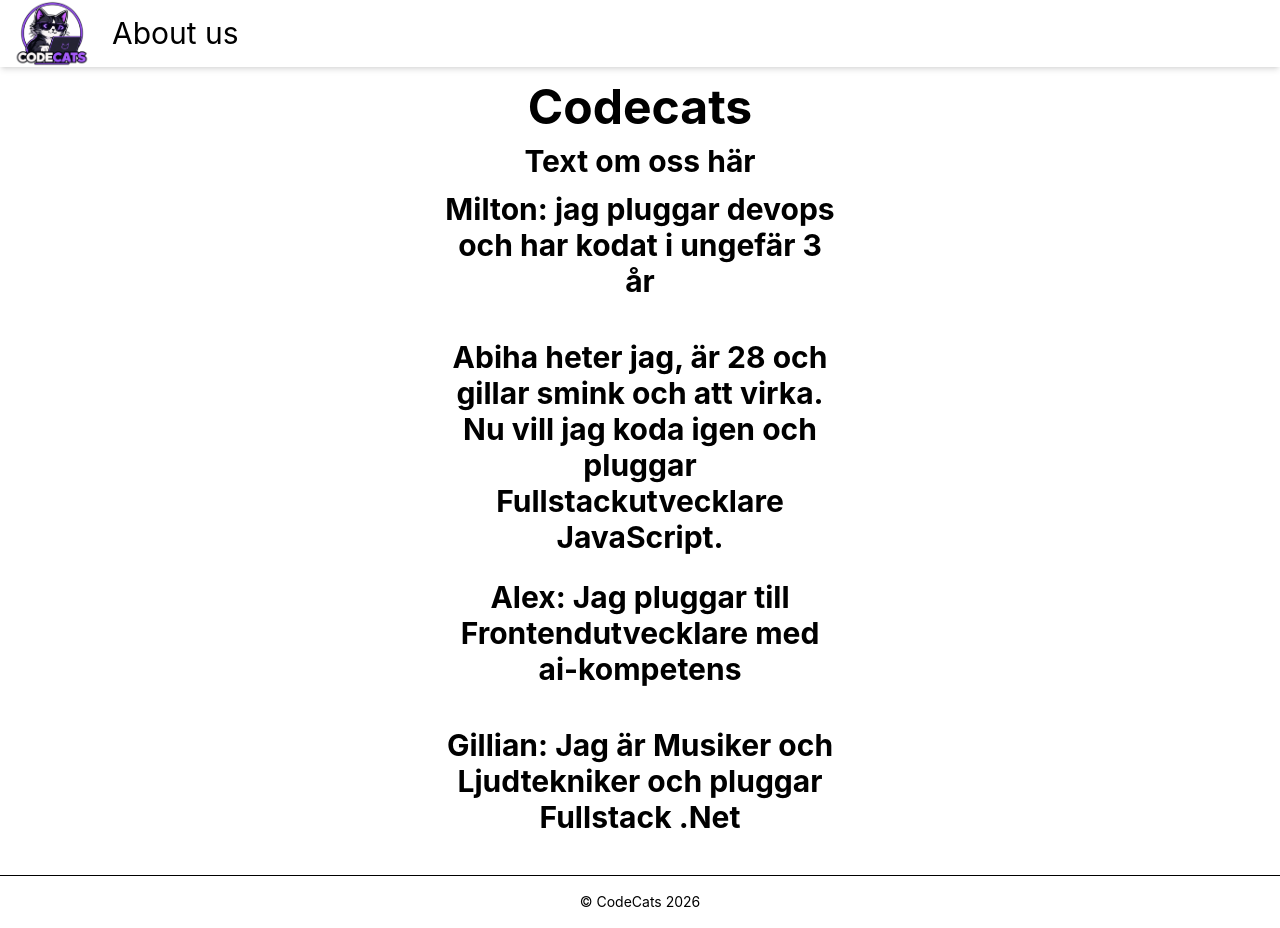
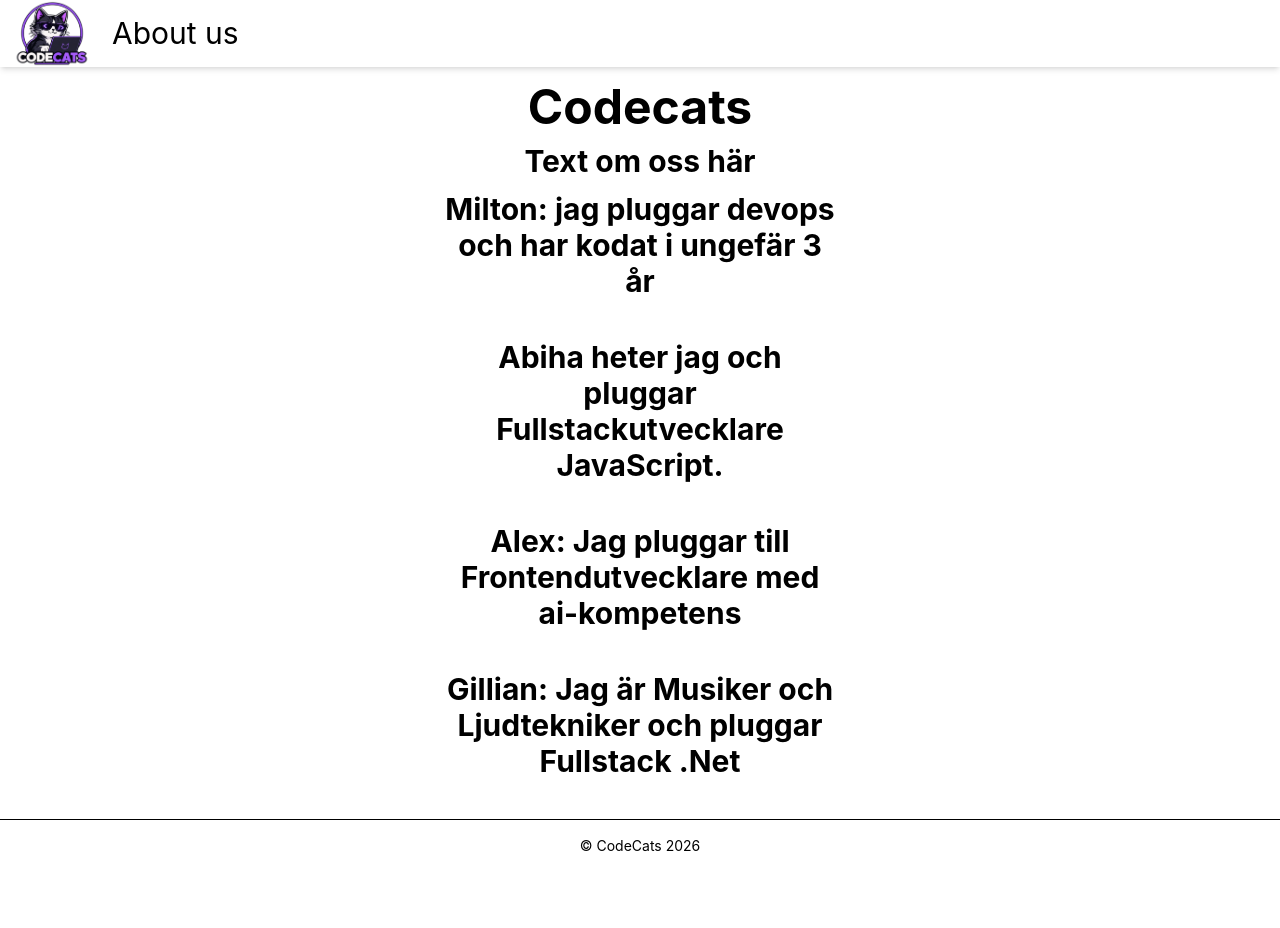
Before and after one commit to mr-milt/chashack, a React (Vite) app: page /AboutUs in a window 1280 px wide. After the commit the page ends 872 px from the top, so only its background shows below. Built offline with nearby package versions, Linux system fonts and the light colour scheme.

Commit message:
text abiha

```diff
--- a/src/pages/About.jsx
+++ b/src/pages/About.jsx
@@ -22,8 +22,7 @@ export default function About() {
         <div className="text-3xl text-center font-bold w-100 max-h-50">
           <img src="" alt="" />
           <p>
-            Abiha heter jag, är 28 och gillar smink och att virka. Nu vill jag
-            koda igen och pluggar Fullstackutvecklare JavaScript.
+            Abiha heter jag och pluggar Fullstackutvecklare JavaScript.
           </p>
         </div>
 
```
